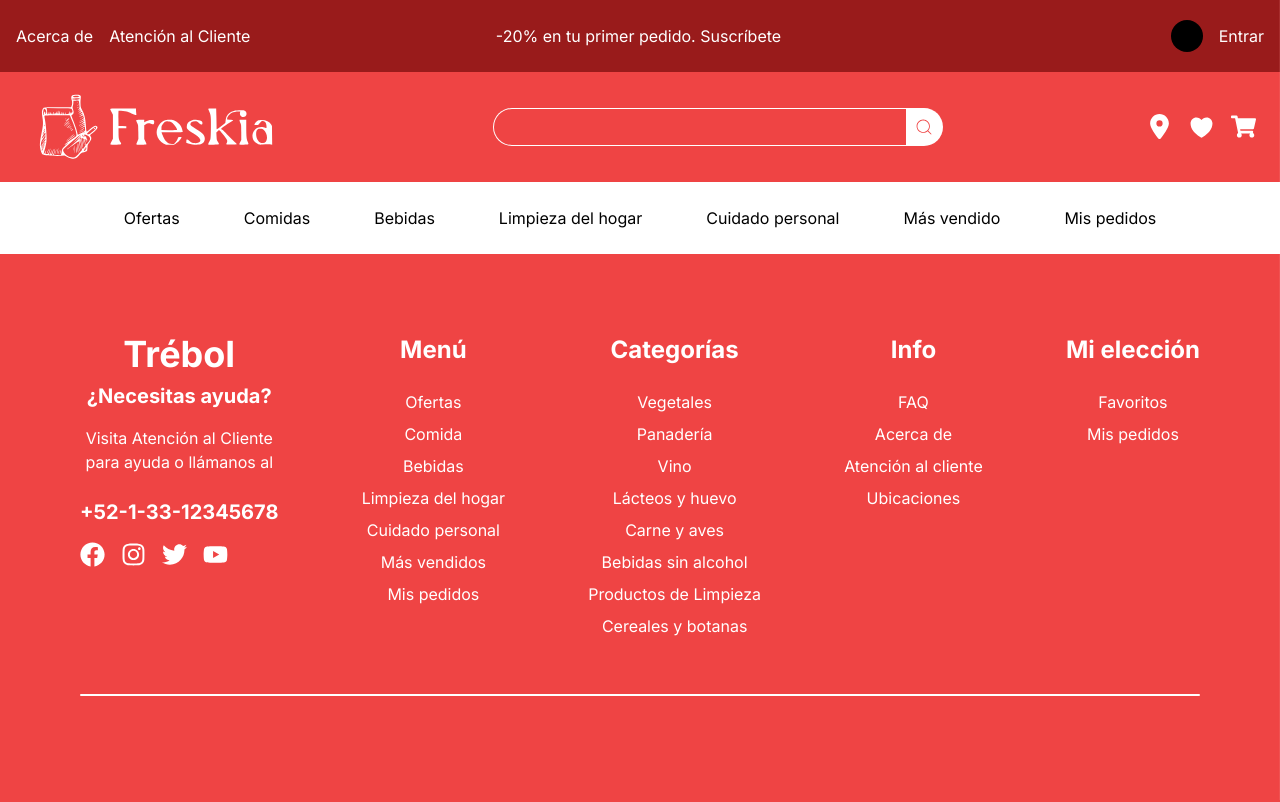
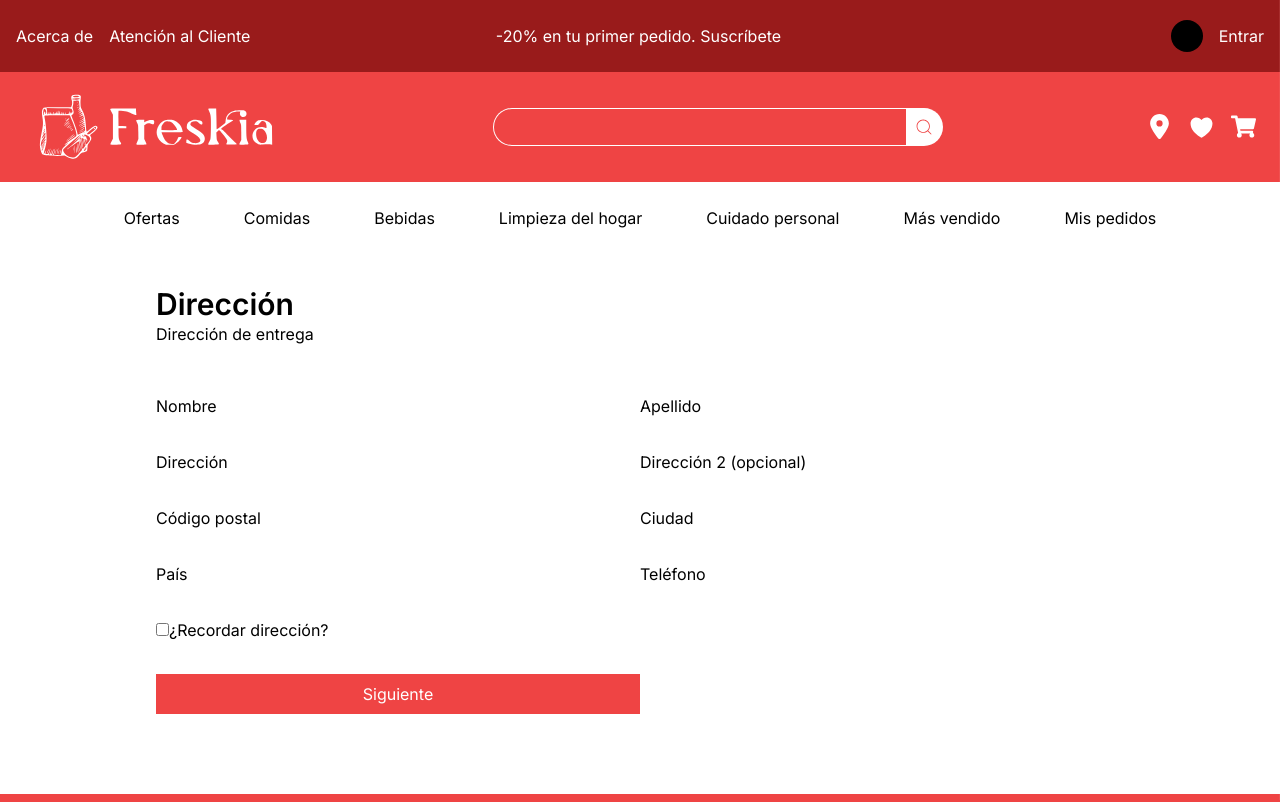
Before and after one commit to jwilliam96/supermarket, a Next.js app: page /address in a window 1280 px wide. Shown: the top 802 px of the page. Built offline with nearby package versions, Linux system fonts and the light colour scheme.

Commit message:
address form

```diff
--- a/src/app/(shop)/address/page.tsx
+++ b/src/app/(shop)/address/page.tsx
@@ -2,7 +2,9 @@ import { Address } from "@/ui";
 
 export default function AddressPage() {
     return (
-        <div>
+        <div className="max-w-[1000px] mx-auto px-4 my-8">
+            <h2 className="text-3xl font-semibold">Dirección</h2>
+            <span>Dirección de entrega</span>
             <Address />
         </div>
     );
--- a/src/components/Button.tsx
+++ b/src/components/Button.tsx
@@ -11,7 +11,7 @@ export function Button({ text, className }: Props) {
 
     return (
         <button
-            className={clsx("bg-red-500 text-white px-4 py-2 rounded-full mx-auto block my-8 hover:bg-red-700", className && className)}>
+            className={clsx("bg-red-500 text-white px-4 py-2 rounded-full mx-auto block my-8 hover:bg-red-700", className)}>
             {text}
         </button>
     )
--- a/src/ui/address/Address.tsx
+++ b/src/ui/address/Address.tsx
@@ -1,7 +1,62 @@
+import { Button } from "@/components";
 
 export function Address() {
     return (
-        <form>
+        <form className="grid grid-cols-2 my-12">
+
+
+            <div>
+                <div className="grid gap-2">
+                    <label htmlFor="userName">Nombre</label>
+                    <input type="text" />
+                </div>
+                <div className="grid gap-2">
+                    <label htmlFor="address">Dirección</label>
+                    <input type="text" />
+                </div>
+
+                <div className="grid gap-2">
+                    <label htmlFor="postal">Código postal</label>
+                    <input type="text" />
+                </div>
+
+                <div className="grid gap-2">
+                    <label htmlFor="country">País</label>
+                    <input type="text" />
+                </div>
+
+                <label htmlFor="checkbox"><input type="checkbox" />¿Recordar dirección? </label>
+
+                <Button text="Siguiente" className="w-full rounded-none" />
+
+            </div>
+
+            <div>
+                <div className="grid gap-2">
+                    <label htmlFor="lastName">Apellido</label>
+                    <input type="text" />
+                </div>
+
+
+                <div className="grid gap-2">
+                    <label htmlFor="addressOptional">Dirección 2 (opcional)</label>
+                    <input type="text" />
+                </div>
+
+                <div className="grid gap-2">
+                    <label htmlFor="city">Ciudad</label>
+                    <input type="text" />
+                </div>
+
+
+                <div className="grid gap-2">
+                    <label htmlFor="phone">Teléfono</label>
+                    <input type="text" />
+                </div>
+
+            </div>
+
+
 
         </form>
     )
```
